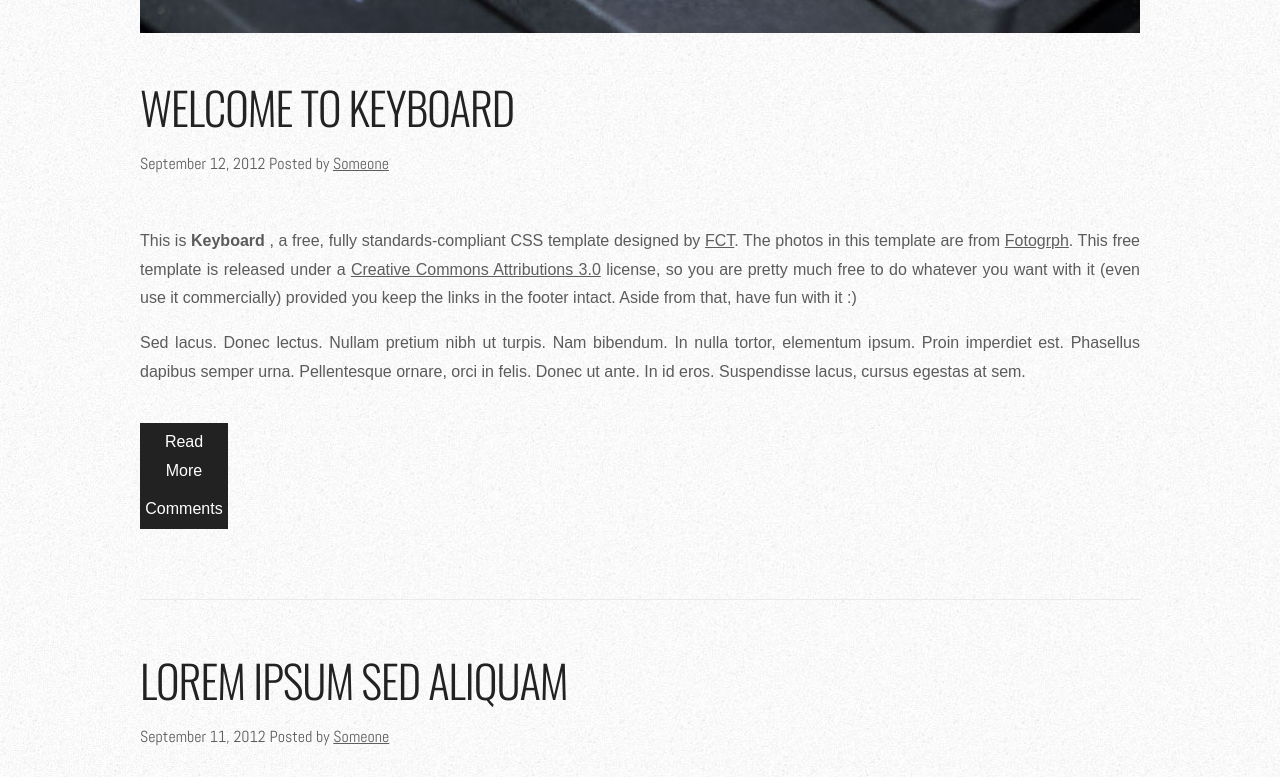
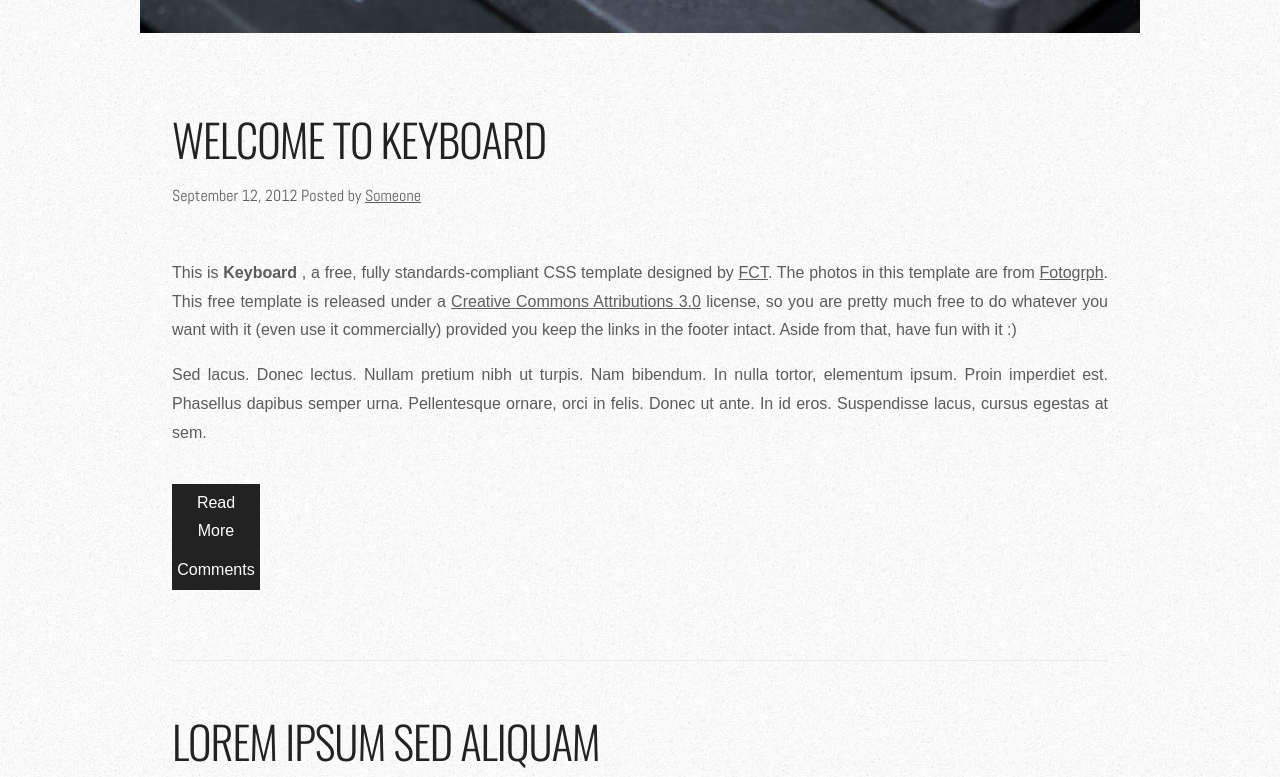
Before and after one commit to vp811/project_transformation_vasquez_efren, a plain HTML site: page index.html in a window 1280 px wide. Shown: the part 687-1464 px from the top of the page. Drawn offline with nearby package versions, Linux system fonts and the light colour scheme.

Commit message:
add #content style and padding

```diff
--- a/css/main.css
+++ b/css/main.css
@@ -307,3 +307,7 @@ a {
     height: auto;
     width: 100%;
 }
+
+#content {
+    padding: 2em;
+}
```
